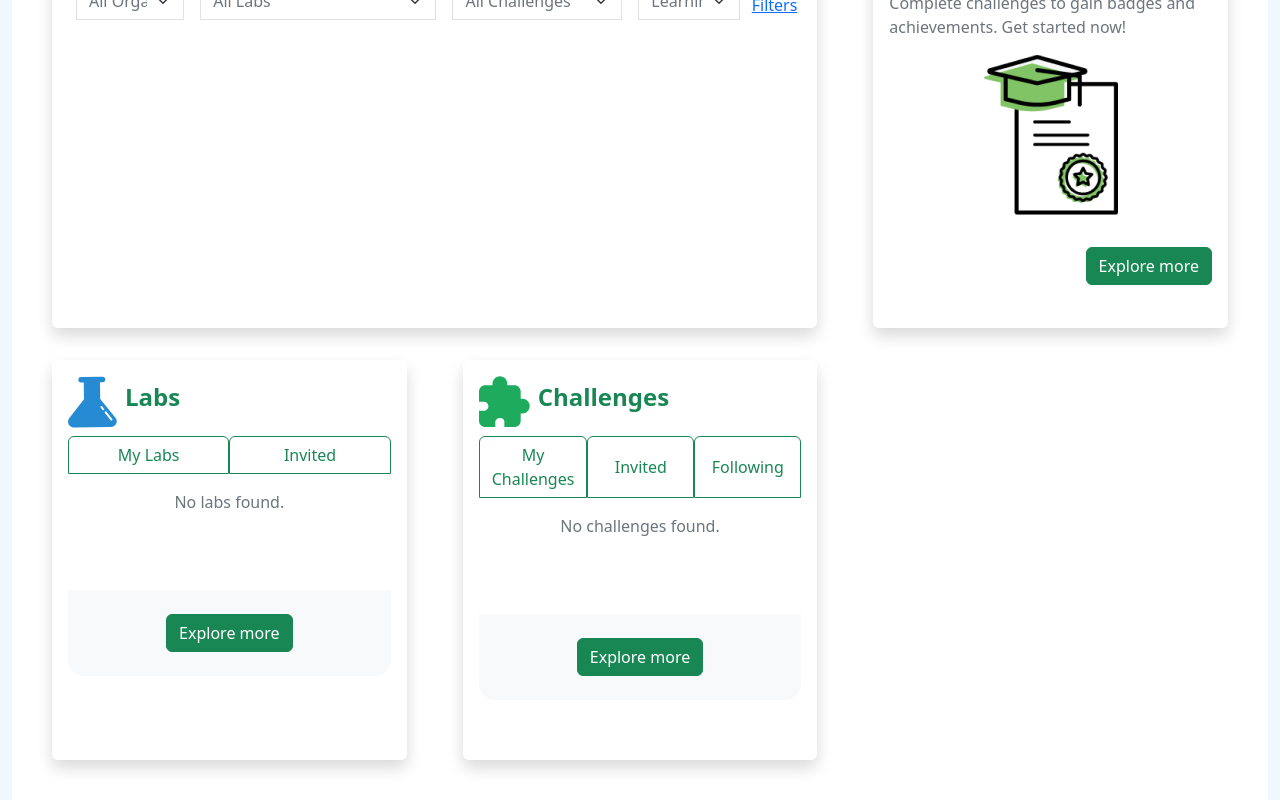
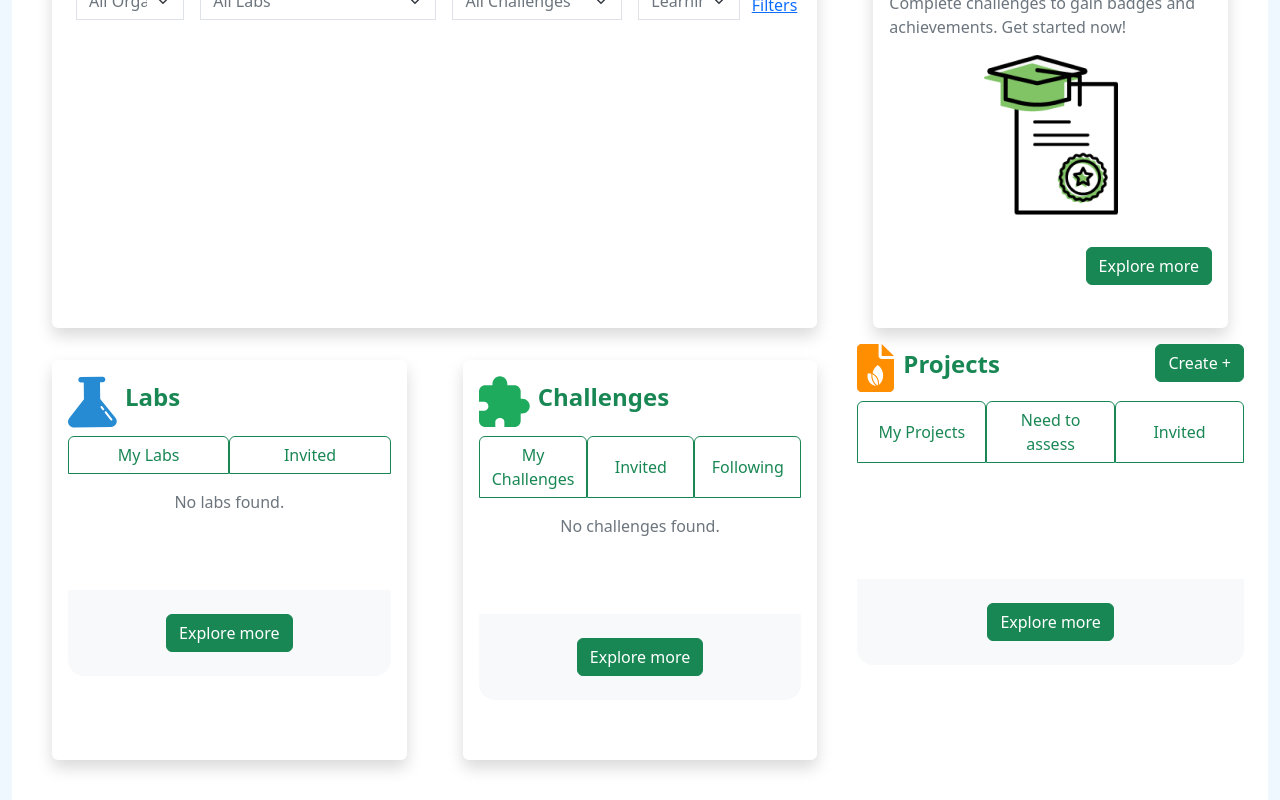
Before and after one commit to SeemaMistry/Frontend-Developer-Challenge-3-Dashboard-and-Project-Creation, a React (Create React App) app in the folder prepr-dashboard/: page /dashboard in a window 1280 px wide. Shown: the part 1000-1800 px from the top of the page. Built offline with nearby package versions, Linux system fonts and the light colour scheme.

Commit message:
feat: render dashboard labs, challenges, and project boxes

```diff
--- a/prepr-dashboard/src/components/RowThreeCards.js
+++ b/prepr-dashboard/src/components/RowThreeCards.js
@@ -1,12 +1,50 @@
-import React from 'react'
+import React, {useState} from 'react'
 import Card from './Card'
+import {Link} from 'react-router-dom'
+import CardTitle from './CardTitle'
+import RedirectButton from './RedirectButton'
 import StudentCourseWork from './StudentCourseWork'
+import Description from './Description'
 import {DUMMY_DATA} from './DummyData'
+import ProjectInfo from './ProjectInfo'
+import projectIcon from '../assets/project_icon.svg'
+import testImg1 from '../assets/image.png'
+import testImg2 from '../assets/Untitled.png'
+import testImg3 from '../assets/basic-bar-graph.png'
 
-const RowThreeCards = ({height}) => {
+
+const RowThreeCards = ({height, state}) => {
+
+  const projectsBox = {
+    isButton: true,
+    buttonUrl: '/create/project',
+    categoryTitle: 'Projects',
+    tabs: [
+        {id:'projects-tab1', tabTitle: 'My Projects', tabContent: state.project},
+        {id:'projects-tab2', tabTitle: 'Need to assess', tabContent: 'No projects to assess.'},
+        {id:'projects-tab3', tabTitle: 'Invited', tabContent: 'No pending Project invitations.'}
+    ]
+}
+const icon = projectIcon
+// handle tab onClick events to render corresponding tab-content
+const [tabContent, setTabContent] = useState(projectsBox.tabs[0].tabContent)
+
+const onTabContentHandler = (tabID) => {
+    // use tabID to set the tab content
+    setTabContent(projectsBox.tabs.filter(tab => tab.id === tabID)[0].tabContent)
+}
+
+
+let renderProjectComponent = ''
+if (projectsBox.tabs[0].tabContent.length > 0) {
+  const projectsStateList = projectsBox.tabs[0].tabContent
+  const x = projectsStateList[0]
+  const selectedImg = x.imgURL === 'image.png' ? testImg1 : x.imgURL === 'Untitled.png' ? testImg2 : testImg3
+  renderProjectComponent = <ProjectInfo title={x.title} description={x.description} activeChallenge={x.activeChallenge} imgURL={selectedImg}/>
+}
   return (
     <div className='row'>
-      {/* map each student-work-box content for labs, challenges, projects */}
+      {/* map each student-work-box content for labs, challenges */}
       {DUMMY_DATA.map(courseWorkBox =>
         <div className='col-md-4'>
           <Card height={height}>
@@ -14,6 +52,48 @@ const RowThreeCards = ({height}) => {
           </Card>
         </div>
       )}
+        <div  className='col-md-4'>
+
+        {/* heading */}
+        <div className='d-flex justify-content-between'>
+            <div className='d-flex justify-content-start'>
+                <img src={icon}/>
+                <div className='my-auto mx-2'>
+                <CardTitle title={projectsBox.categoryTitle} color='text-success'/>
+                </div>
+            </div>
+            {projectsBox.isButton ?
+                <div className=''>
+                    <RedirectButton label=''>
+                        <Link style={{textDecoration: 'none', color: 'white'}} to={projectsBox.buttonUrl}>Create +</Link>
+                    </RedirectButton>
+                </div>
+                : <></>
+            }
+        </div>
+
+        {/* buttons + content */}
+        <div className='d-flex justify-content-evenly mt-2'>
+            {projectsBox.tabs.map(tab =>
+                <button
+                    key={tab.id}
+                    id={tab.id}
+                    className='btn btn-outline-success rounded-bottom-0 w-100'
+                    onClick={id => onTabContentHandler(tab.id)}
+                >
+                    {tab.tabTitle}
+                </button>
+            )}
+
+        </div>
+        <div className='text-center mt-3' style={{height: '100px'}}>
+          {renderProjectComponent === '' ? <Description description={tabContent}/> : renderProjectComponent}
+        </div>
+        <div className='text-center p-2 bg-light rounded-top-0 rounded-4'>
+           <p className='pt-3'> <RedirectButton label='Explore more'/></p>
+        </div>
+    </div>
+
   </div>
   )
 }
```
